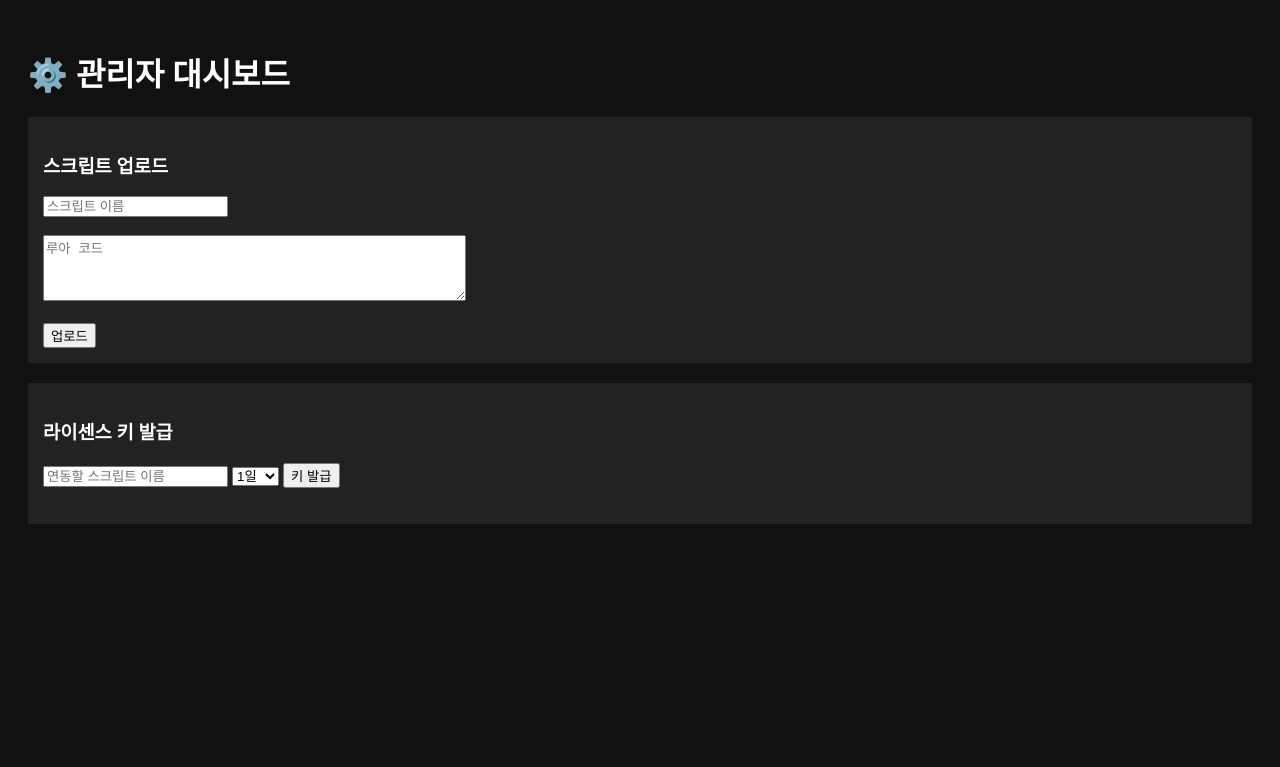
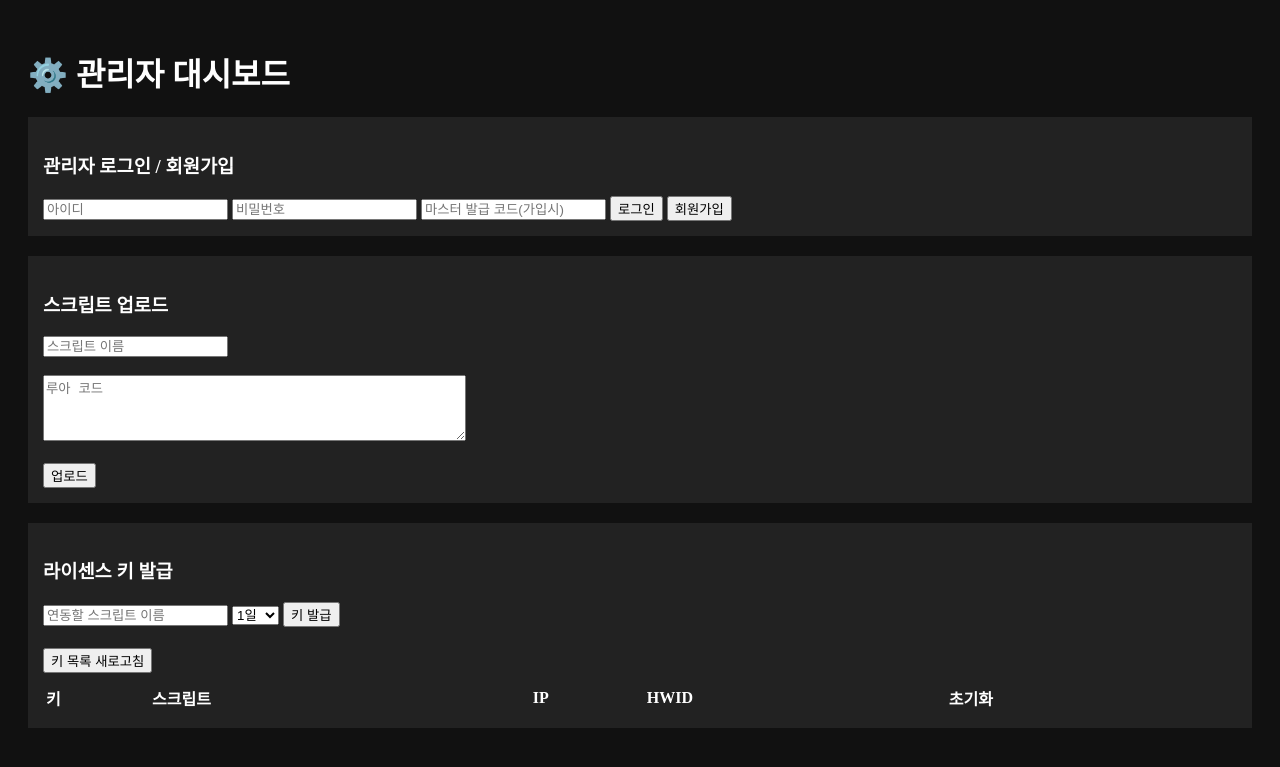
Before and after one commit to luasafedeveloper/antihook, a Flask app: page /admin in a window 1280 px wide. Shown: the top 767 px of the page. Run offline with Flask 3, Linux system fonts and the light colour scheme; lists and menus that the app fills with data are empty.

Commit message:
Update index.html

```diff
--- a/templates/admin/index.html
+++ b/templates/admin/index.html
@@ -6,6 +6,16 @@
 </head>
 <body style="background:#111; color:#fff; padding:20px;">
     <h1>⚙️ 관리자 대시보드</h1>
+
+    <div style="background:#222; padding:15px; margin-bottom:20px;">
+        <h3>관리자 로그인 / 회원가입</h3>
+        <input type="text" id="u_name" placeholder="아이디">
+        <input type="password" id="u_pw" placeholder="비밀번호">
+        <input type="text" id="u_code" placeholder="마스터 발급 코드(가입시)">
+        <button onclick="login()">로그인</button>
+        <button onclick="register()">회원가입</button>
+    </div>
+
     <div style="background:#222; padding:15px; margin-bottom:20px;">
         <h3>스크립트 업로드</h3>
         <input type="text" id="s_name" placeholder="스크립트 이름"><br><br>
@@ -23,9 +33,32 @@
         </select>
         <button onclick="genKey()">키 발급</button>
         <h4 id="key_res" style="color:#00ff00;"></h4>
+        <button onclick="loadKeys()">키 목록 새로고침</button>
+        <table id="keysTable" style="width:100%; text-align:left; margin-top:10px;">
+            <tr><th>키</th><th>스크립트</th><th>IP</th><th>HWID</th><th>초기화</th></tr>
+        </table>
     </div>
 
     <script>
+        async function login() {
+            const res = await fetch('/api/login', {
+                method: 'POST', headers: {'Content-Type': 'application/json'},
+                body: JSON.stringify({username: document.getElementById('u_name').value, password: document.getElementById('u_pw').value})
+            });
+            if(res.ok) alert("로그인 성공!"); else alert("실패");
+        }
+        async function register() {
+            const res = await fetch('/api/register', {
+                method: 'POST', headers: {'Content-Type': 'application/json'},
+                body: JSON.stringify({
+                    username: document.getElementById('u_name').value,
+                    password: document.getElementById('u_pw').value,
+                    invite_code: document.getElementById('u_code').value
+                })
+            });
+            const data = await res.json();
+            alert(data.message);
+        }
         async function uploadScript() {
             await fetch('/api/admin/script', {
                 method: 'POST', headers: {'Content-Type': 'application/json'},
@@ -39,7 +72,20 @@
                 body: JSON.stringify({script_name: document.getElementById('k_script').value, duration: document.getElementById('k_dur').value})
             });
             const data = await res.json();
-            if(data.success) document.getElementById('key_res').innerText = "발급된 키: " + data.key;
+            if(data.success) { document.getElementById('key_res').innerText = "발급된 키: " + data.key; loadKeys(); }
+        }
+        async function loadKeys() {
+            const res = await fetch('/api/admin/keys');
+            const keys = await res.json();
+            const t = document.getElementById('keysTable');
+            t.innerHTML = '<tr><th>키</th><th>스크립트</th><th>IP</th><th>HWID</th><th>초기화</th></tr>';
+            keys.forEach(k => {
+                t.innerHTML += `<tr><td>${k.key}</td><td>${k.script_name}</td><td>${k.ip}</td><td>${k.hwid}</td><td><button onclick="resetKey(${k.id})">초기화</button></td></tr>`;
+            });
+        }
+        async function resetKey(id) {
+            await fetch('/api/admin/reset', { method: 'POST', headers: {'Content-Type': 'application/json'}, body: JSON.stringify({id: id}) });
+            loadKeys();
         }
     </script>
 </body>
```
